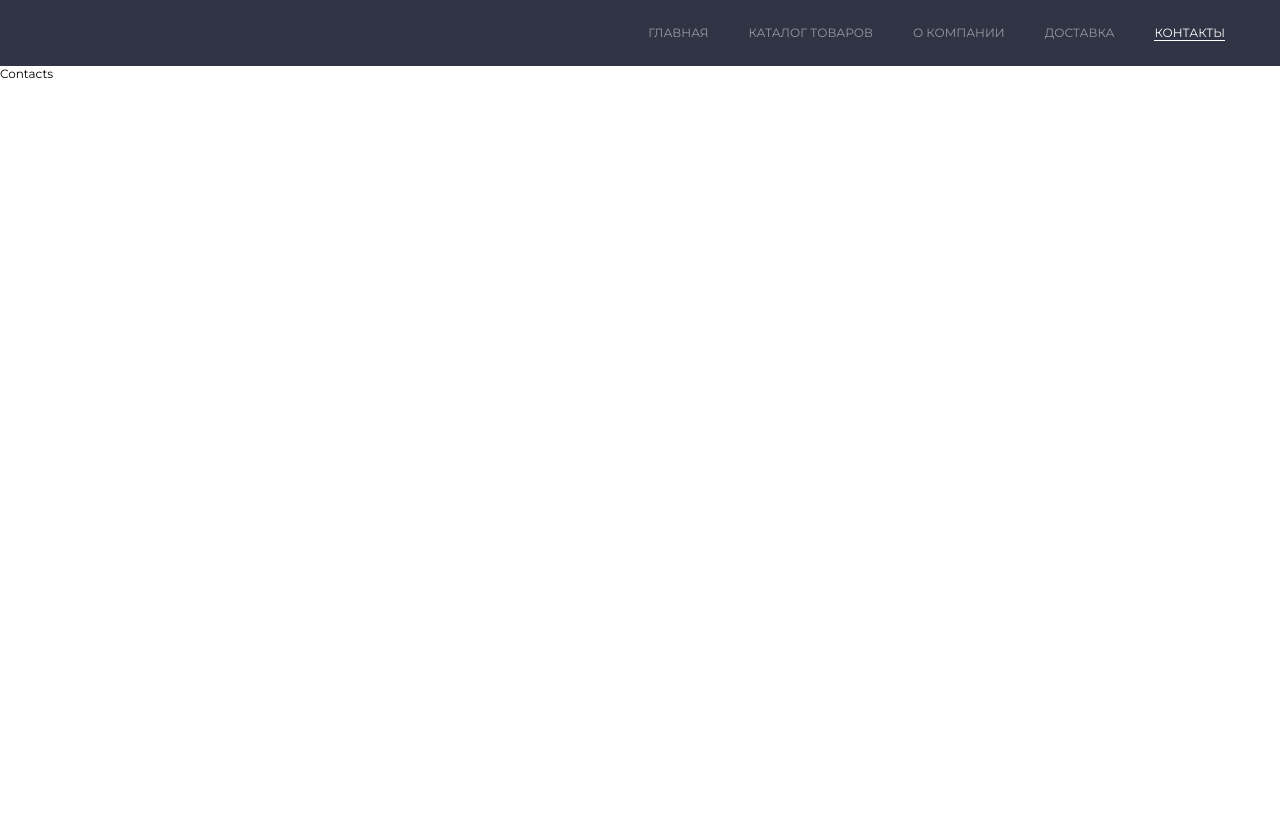
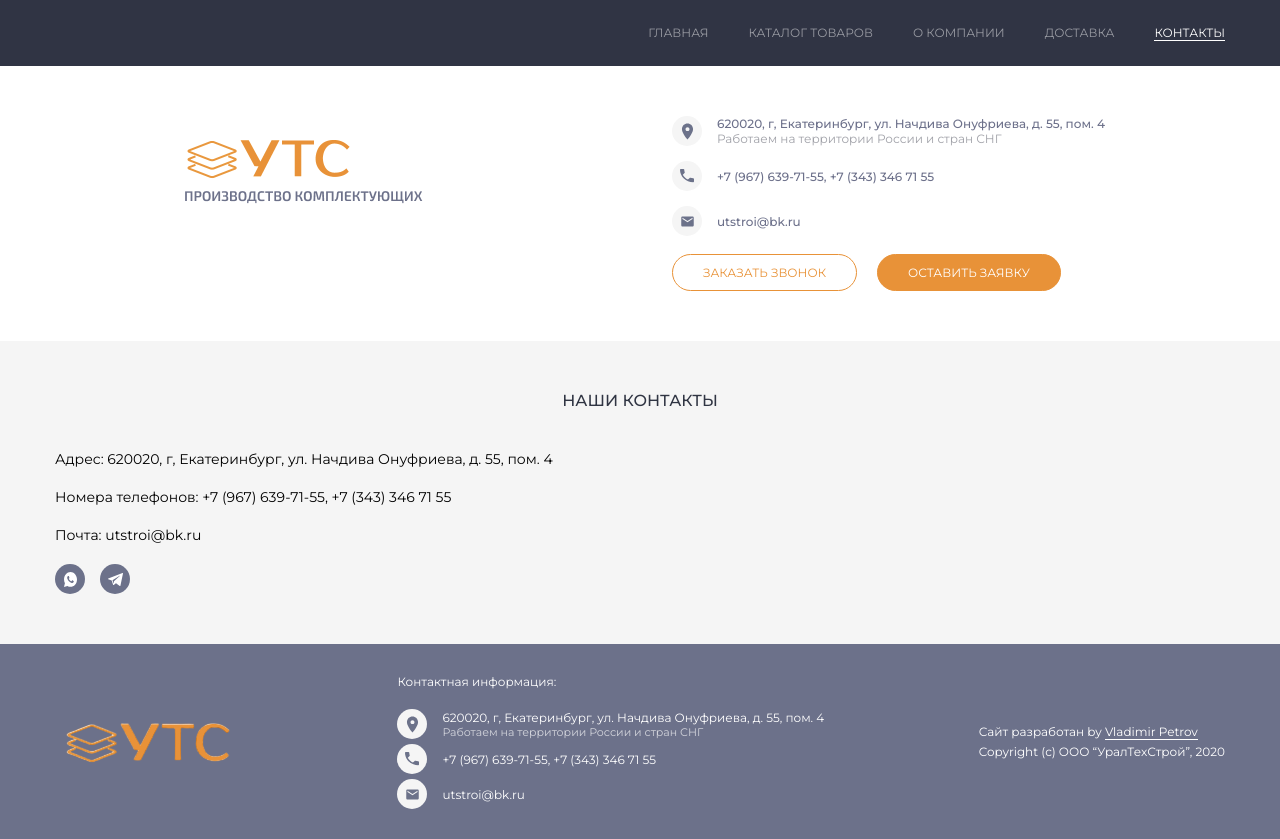
Before and after one commit to Wamdy18/utc, a Vue app: page /contacts in a window 1280 px wide. Before the commit the page ends 800 px from the top, so only its background shows below. Built offline with nearby package versions, Linux system fonts and the light colour scheme.

Commit message:
Contacts Page

```diff
--- a/src/views/Contacts.vue
+++ b/src/views/Contacts.vue
@@ -1,18 +1,80 @@
 <template>
   <div class="contacts-page">
     <Navbar/>
-    Contacts
+    <Header/>
+    <div class="contacts">
+      <div class="container">
+        <h2>Наши контакты</h2>
+        <span class="contact-info">Адрес: 620020, г, Екатеринбург, ул. Начдива Онуфриева, д. 55, пом. 4</span>
+        <span class="contact-info">Номера телефонов: +7 (967) 639-71-55, +7 (343) 346 71 55</span>
+        <span class="contact-info">Почта: utstroi@bk.ru</span>
+        <div class="socials">
+          <a href="#" class="social"><span class="wa"></span></a>
+          <a href="#" class="social"><span class="tg"></span></a>
+        </div>
+      </div>
+    </div>
+    <Footer/>
   </div>
 </template>
 
 <script>
 // @ is an alias to /src
 import Navbar from '@/components/navbar.vue'
+import Header from '@/components/header.vue'
+import Footer from '@/components/footer.vue'
 
 export default {
   name: 'Contacts',
   components: {
     Navbar,
+    Header,
+    Footer
   }
 }
 </script>
+
+<style scoped>
+  .contacts {
+    background-color: #F5F5F5;
+    padding-block: 50px;
+  }
+
+  h2 {
+    font-size: 16px;
+    text-transform: uppercase;
+    font-weight: 500;
+    color: #303543;
+    text-align: center;
+    margin-bottom: 40px;
+}
+.contacts .contact-info {
+  font-size: 14px;
+  margin-bottom: 20px;
+}
+.socials {
+  display: flex;
+}
+.social {
+  width: 30px;
+  height: 30px;
+  background-color: #6C718A;
+  border-radius: 50%;
+  display: flex;
+  align-items: center;
+  justify-content: center;
+  margin-right: 15px;
+}
+.social span {
+  width: 15px;
+  height: 15px;
+  background-position: center;
+  background-repeat: no-repeat;
+}
+.social .wa {
+  background-image: url("../assets/icons/social-1.svg");
+}
+.social .tg {
+  background-image: url("../assets/icons/social-2.svg");
+}
+</style>
```
Also changed, not shown: src/assets/icons/social-1.svg (added), src/assets/icons/social-2.svg (added).
